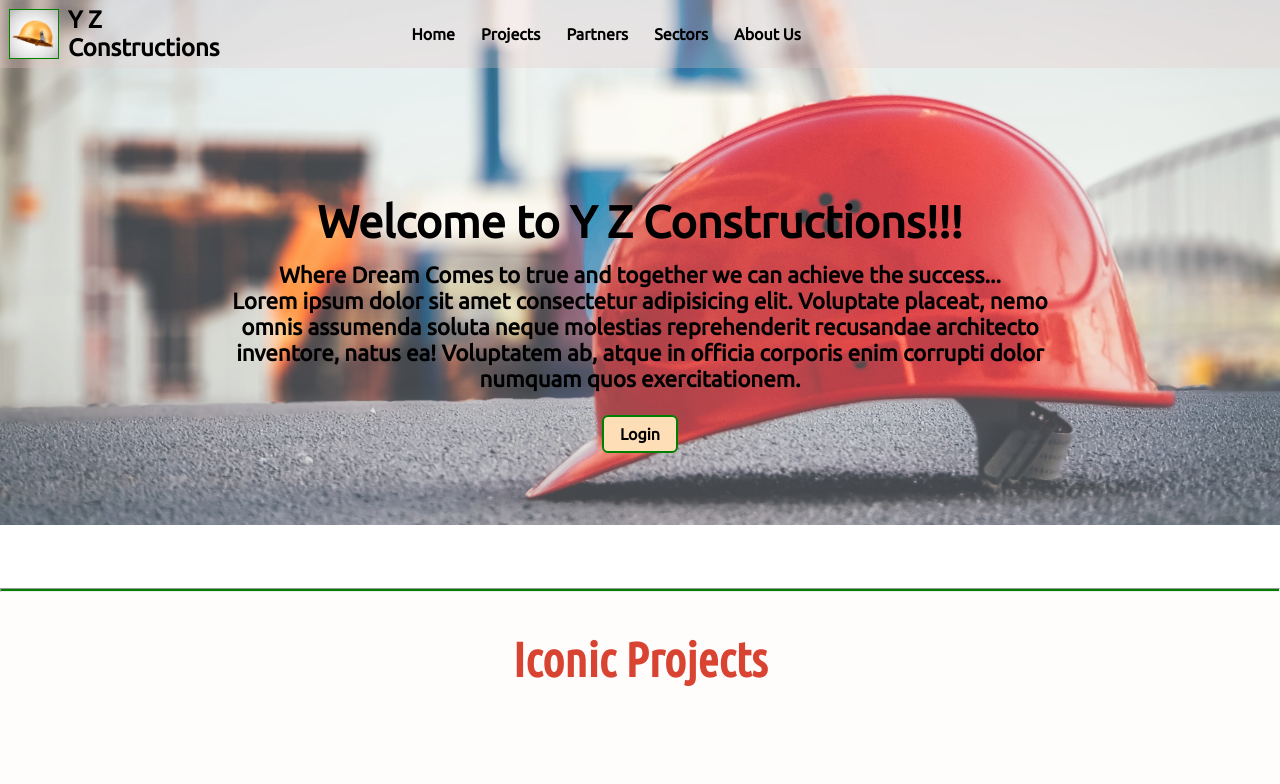
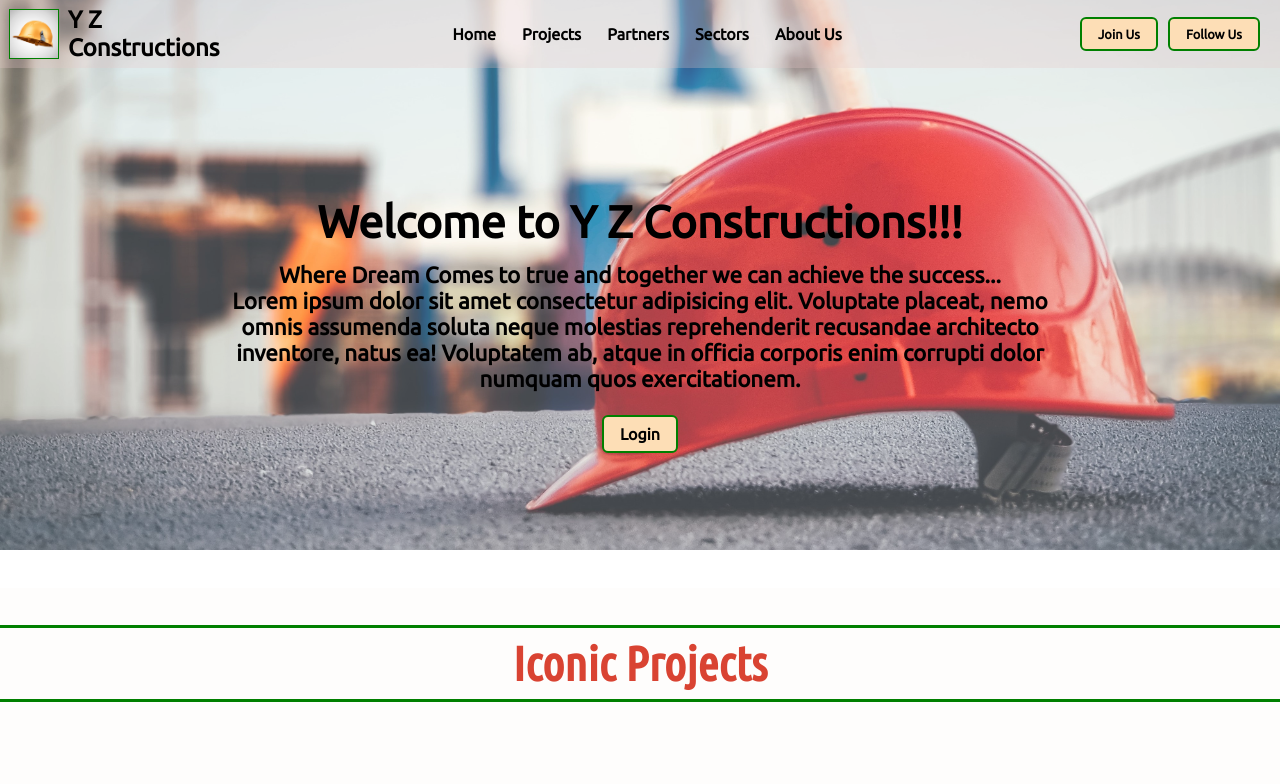
Before and after one commit to Yash-Zanzarukiya/My-First-Website, a plain HTML site: page index.html in a window 1280 px wide. Shown: the top 784 px of the page. Drawn offline with Linux system fonts and the light colour scheme.

Commit message:
Layout Changed

```diff
--- a/css/style.css
+++ b/css/style.css
@@ -11,6 +11,7 @@ body{
 }
 
 hr{
+    display: none;
     background-color: green;
     height: 4px;
 }
@@ -22,8 +23,10 @@ hr{
 
 .h-secondary {
     margin: 40px 0px;
+    padding: 8px;
     font-weight: bold;
     font-size: 3rem;
+    outline: solid green 3px;
     color: #d94332;
     font-family: 'Ubuntu Condensed', sans-serif;
 }
@@ -36,6 +39,7 @@ hr{
 
 #navbar{
     display: flex;
+    justify-content: space-between;
     width: 100%;
     background-color: rgba(232, 199, 199, 0.29);
     position: sticky;
@@ -61,11 +65,9 @@ hr{
     align-self: center;
     justify-self: center;
     list-style-type: none;
-    margin: 10px 0px 10px 14%;
     /* background-color: rgb(253, 222, 182);
     border: 0.1rem solid green;
     border-radius: 2px; */
-    width: 40%;
 }
 
 .navmenu li a{
@@ -98,7 +100,7 @@ hr{
     position: absolute;
     background: url(../Img/bg.jpg) no-repeat center center/cover;
     width: 100%;
-    height: 525px;
+    height: 550px;
     z-index: -1;
     top: 0px;
     opacity: 0.8;
@@ -110,6 +112,18 @@ hr{
     font-weight: bold;
     padding: 9px 0px;
     margin: 6px 0px;
+}
+
+.join{
+    display: flex;
+    align-items: center;
+    margin-right: 15px;
+}
+
+.join button{
+    margin: 0px 5px;
+    font-size: 0.8rem;
+    height: fit-content;
 }
 
 .btn{
@@ -124,10 +138,11 @@ hr{
 }
 
 .btn:hover{
-    background-color: rgb(254, 247, 237);
+    background-color: rgb(248, 233, 209);
     color: green;
     /* text-decoration: underline; */
 }
+
 
 
 #partners-section{
@@ -183,7 +198,7 @@ hr{
     width: 100%;
     overflow:auto;
     padding: 10px;
-    margin: 50px 0px;
+    margin: 40px 0px;
 
 }
 
@@ -261,7 +276,7 @@ footer p{
     text-align: center;
     background-color: antiquewhite;
     font-weight: bold;
-    padding: 50px 0px;
+    padding: 30px 0px;
 }
 footer a{
     text-decoration: none;
--- a/index.html
+++ b/index.html
@@ -33,9 +33,13 @@
             <li><a href="#projects-section">Projects</a></li>
             <li><a href="#partners-section">Partners</a></li>
             <li><a href="#sector-section">Sectors</a></li>
-            <li><a href="#">About Us</a></li>
+            <li><a href="#cr">About Us</a></li>
         </ul>
 
+        <div class="join">
+            <button type="button" class="btn">Join Us</button>
+            <button type="button" class="btn">Follow Us</button>
+        </div>
 
     </nav>
 
@@ -170,7 +174,7 @@
     </section>
     <hr>
 
-    <footer>
+    <footer id="cr">
         <p>&copy;2023 Y Z Constructions. All Rights Reserved. <a href="#">Privacy Policy</a>.</p>
     </footer>
 
```
